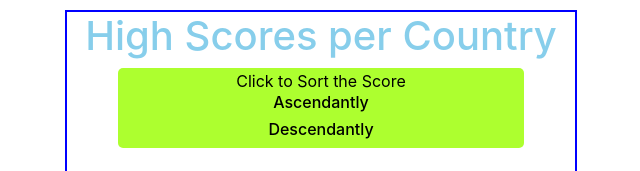
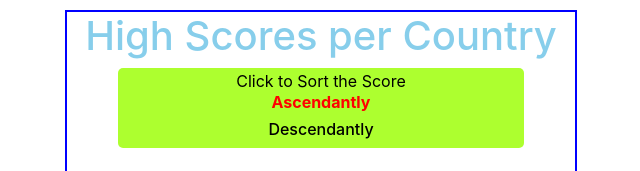
Before and after one commit to nouri89/high-score-tables, a React (Create React App) app: page / in a window 1280 px wide. Shown: the top 171 px of the page, without its empty margins (319-959 px from the left). Built offline with nearby package versions, Linux system fonts and the light colour scheme.

Commit message:
Update index.css

```diff
--- a/src/index.css
+++ b/src/index.css
@@ -63,3 +63,8 @@ th {
 	color: skyblue;
 	font-size: 27px;
 }
+.isSelected{
+
+	font-weight: bolder;
+	color :red;
+}
```
